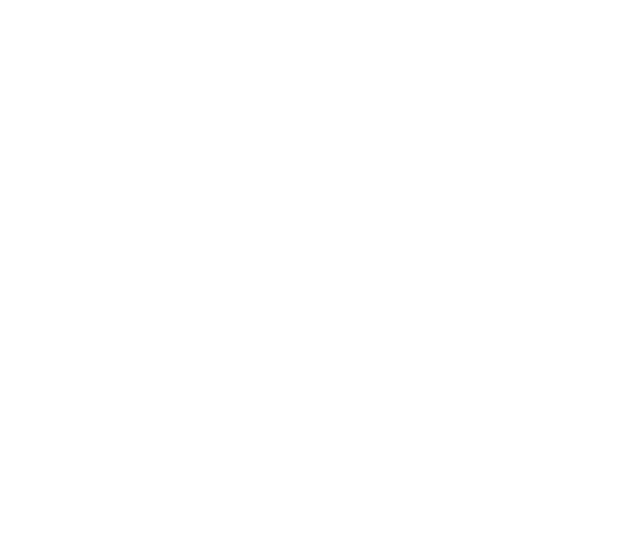
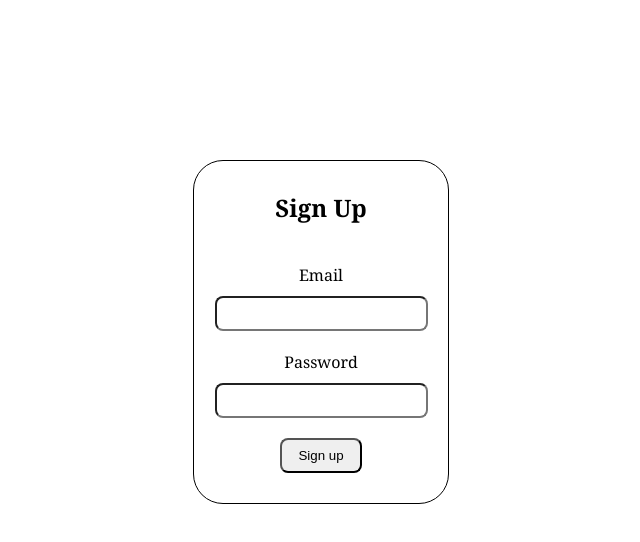
Before and after one commit to ptiry02-co/frontend, a React (Create React App) app: page /signup in a window 1280 px wide. Before the commit this address had no page. Shown: the top 542 px of the page, without its empty margins (319-959 px from the left). Built offline with nearby package versions, Linux system fonts and the light colour scheme; the HTML template or start-up script is replaced by a standard one.

Commit message:
made signup page

```diff
--- a/src/App.jsx
+++ b/src/App.jsx
@@ -1,6 +1,7 @@
 import { Route, Routes } from 'react-router-dom'
 import HomePage from './views/home'
 import GlobalStyles from './styles/globalStyles'
+import SignUp from './views/sign-up'
 
 function App() {
   return (
@@ -8,6 +9,7 @@
       <GlobalStyles />
       <Routes>
         <Route path='/' element={<HomePage />} />
+        <Route path='/signup' element={<SignUp />} />
       </Routes>
     </>
   )
--- /dev/null
+++ b/src/components/Box.jsx
@@ -0,0 +1,20 @@
+import styled from 'styled-components'
+
+const Box = ({ children }) => {
+  return <Container>{children}</Container>
+}
+
+export default Box
+
+const Container = styled.div`
+  align-self: center;
+  margin-top: 20vh;
+  padding: 30px 3%;
+  border: 1px solid black;
+  border-radius: 30px;
+  width: 20%;
+  min-width: 200px;
+  display: flex;
+  flex-direction: column;
+  row-gap: 10px;
+`
--- a/src/components/Navbar.jsx
+++ b/src/components/Navbar.jsx
@@ -9,8 +9,8 @@
         <Logo src={logo} alt='Logo' />
       </Link>
       <Menu>
-        <MyLink>Log In</MyLink>
-        <MyLink>Sign Up</MyLink>
+        <MyLink to='/login'>Log In</MyLink>
+        <MyLink to='/signup'>Sign Up</MyLink>
       </Menu>
     </Wrapper>
   )
@@ -36,13 +36,13 @@
   list-style: none;
   display: flex;
   column-gap: 5%;
-  text-decoration: none;
 `
-const MyLink = styled.a`
+const MyLink = styled(Link)`
   width: 60px;
   align-self: center;
+  text-decoration: none;
+  color: black;
   :hover {
-    cursor: pointer;
     text-decoration: underline;
   }
 `
--- a/src/styles/globalStyles.js
+++ b/src/styles/globalStyles.js
@@ -7,6 +7,12 @@
         box-sizing: border-box;
     }
     body {
+        width: 100vw;
         font-family: Georgia, 'Times New Roman', Times, serif;
+        font-size: 1rem;
+    }
+    #root {
+        display: flex;
+        flex-direction: column;
     }
 `
--- /dev/null
+++ b/src/views/sign-up.jsx
@@ -0,0 +1,43 @@
+import { useRef } from 'react'
+import styled from 'styled-components'
+import Box from '../components/Box'
+
+const SignUp = () => {
+  const email = useRef(),
+    pass = useRef()
+
+  const handleClick = () => {
+    const data = { email: email.current.value, password: pass.current.value }
+  }
+  return (
+    <Box>
+      <Title>Sign Up</Title>
+      <Label>Email</Label>
+      <Input ref={email} type='email' />
+      <Label>Password</Label>
+      <Input ref={pass} type='password' />
+      <Button>Sign up</Button>
+    </Box>
+  )
+}
+
+export default SignUp
+
+const Title = styled.h2`
+  align-self: center;
+  margin-bottom: 30px;
+`
+const Label = styled.label`
+  align-self: center;
+`
+const Input = styled.input`
+  align-self: center;
+  margin-bottom: 10px;
+  padding: 0.5rem 1rem;
+  border-radius: 0.5rem;
+`
+const Button = styled.button`
+  align-self: center;
+  padding: 0.5rem 1rem;
+  border-radius: 0.5rem;
+`
```
